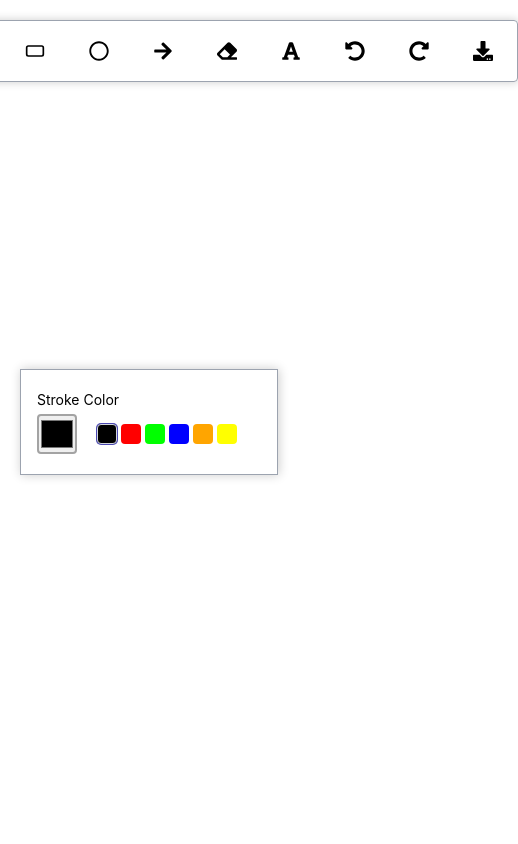
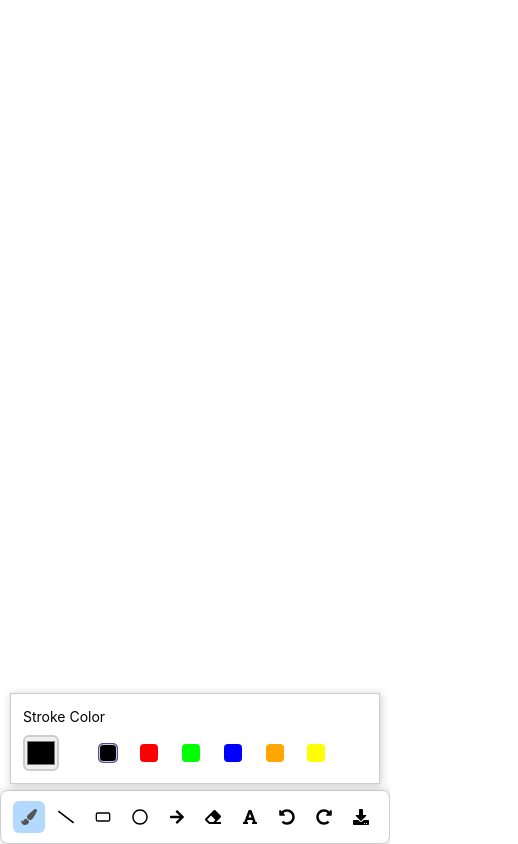
Before and after one commit to antedotee/whiteboard, a React (Create React App) app: page / in a window 390 px wide. Shown: the whole page, 518 px wide, since content can reach past the window. Built offline with nearby package versions, Linux system fonts and the light colour scheme.

Commit message:
made the whiteboard responsive across all the devices

```diff
--- a/src/components/Toolbar/index.module.css
+++ b/src/components/Toolbar/index.module.css
@@ -1,4 +1,4 @@
-.container {
+/* .container {
   @apply absolute left-1/2 top-5 px-3 py-2 flex rounded border border-gray-400;
   transform: translateX(-50%);
   box-shadow: 1px 0 10px rgba(0, 0, 0, 0.2);
@@ -14,4 +14,67 @@
 
 .toolItem.active {
   @apply bg-blue-200 text-gray-700 rounded;
+} */
+
+/* Toolbar for desktop and larger screens */
+.container {
+  position: absolute;
+  top: 5px;
+  left: 50%;
+  padding: 12px 20px;
+  display: flex;
+  justify-content: center;
+  align-items: center;
+  border-radius: 8px;
+  border: 1px solid #ccc;
+  box-shadow: 1px 0 10px rgba(0, 0, 0, 0.2);
+  transform: translateX(-50%);
 }
+
+.toolItem {
+  display: flex;
+  justify-content: center;
+  align-items: center;
+  font-size: 1.25rem;
+  padding: 12px;
+  color: black;
+  cursor: pointer;
+  margin-right: 20px;
+}
+
+.toolItem:last-child {
+  margin-right: 0;
+}
+
+.toolItem:hover {
+  background-color: #e6f7ff;
+  color: #555;
+  border-radius: 6px;
+}
+
+.toolItem.active {
+  background-color: #b3d9ff;
+  color: #555;
+  border-radius: 6px;
+}
+
+/* Toolbar responsive for mobile */
+@media (max-width: 768px) {
+  .container {
+    bottom: 0;
+    top: auto;
+    left: 0;
+    right: 0;
+    width: 100%;
+    padding: 10px;
+    border: 1px solid #ccc;
+    transform: none;
+    justify-content: space-around;
+  }
+
+  .toolItem {
+    font-size: 1rem;
+    margin-right: 0;
+    padding: 8px;
+  }
+}
--- a/src/components/Toolbox/index.module.css
+++ b/src/components/Toolbox/index.module.css
@@ -1,4 +1,4 @@
-.container {
+/* .container {
   @apply absolute top-1/2 left-5 text-sm border border-gray-400;
   transform: translateY(-50%);
   box-shadow: 1px 0 10px rgba(0, 0, 0, 0.2);
@@ -46,4 +46,113 @@
 
 .colorPicker {
   @apply mr-5 w-10 h-10 rounded border-2 border-neutral-400;
+} */
+
+/* Toolbox for desktop and larger screens */
+.container {
+  position: absolute;
+  top: 50%;
+  left: 20px;
+  font-size: 0.875rem;
+  border: 1px solid #ccc;
+  transform: translateY(-50%);
+  box-shadow: 1px 0 10px rgba(0, 0, 0, 0.2);
+  padding: 10px;
 }
+
+.selectOptionContainer {
+  margin-bottom: 24px;
+}
+
+.selectOptionContainer:last-child {
+  margin-bottom: 0;
+}
+
+.toolBoxLabel {
+  display: block;
+  margin-bottom: 8px;
+}
+
+.colorsContainer {
+  display: flex;
+  flex-wrap: wrap;
+  align-items: center;
+}
+
+.colorBox {
+  display: inline-block;
+  width: 20px;
+  height: 20px;
+  border-radius: 4px;
+  margin-right: 5px;
+}
+
+.colorBox:last-child {
+  margin-right: 0;
+}
+
+.noFillColorBox {
+  background: linear-gradient(
+      to top left,
+      rgba(255, 0, 0, 0) 0%,
+      rgba(255, 0, 0, 0) calc(50% - 0.8px),
+      rgba(255, 0, 0, 1) 50%,
+      rgba(255, 0, 0, 0) calc(50% + 0.8px),
+      rgba(255, 0, 0, 0) 100%
+    ),
+    linear-gradient(
+      to top right,
+      rgba(255, 0, 0, 0) 0%,
+      rgba(255, 0, 0, 0) calc(50% - 0.8px),
+      rgba(255, 0, 0, 1) 50%,
+      rgba(255, 0, 0, 0) calc(50% + 0.8px),
+      rgba(255, 0, 0, 0) 100%
+    );
+}
+
+.activeColorBox {
+  border: 1px solid #ccc;
+  box-shadow: 0 0 0 1px #4a47b1;
+}
+
+.colorPicker {
+  margin-right: 20px;
+  width: 40px;
+  height: 40px;
+  border-radius: 6px;
+  border: 2px solid #ccc;
+}
+
+/* Toolbox responsive for mobile */
+@media (max-width: 768px) {
+  .container {
+    top: auto;
+    bottom: 60px;
+    left: 10px;
+    right: 10px;
+    width: auto;
+    padding: 12px;
+    transform: none;
+    box-shadow: 1px 1px 8px rgba(0, 0, 0, 0.2);
+  }
+
+  .selectOptionContainer {
+    margin-bottom: 16px;
+    padding: 0;
+  }
+
+  .colorsContainer {
+    justify-content: space-between;
+  }
+
+  .colorBox {
+    width: 18px;
+    height: 18px;
+    margin-right: 4px;
+  }
+
+  .colorPicker {
+    width: 36px;
+    height: 36px;
+  }
+}
```
